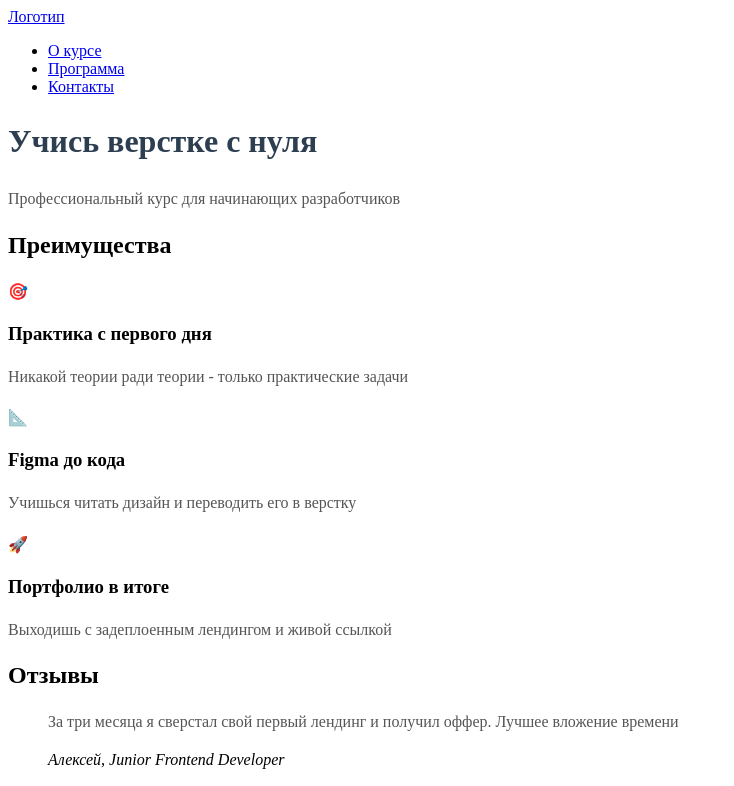
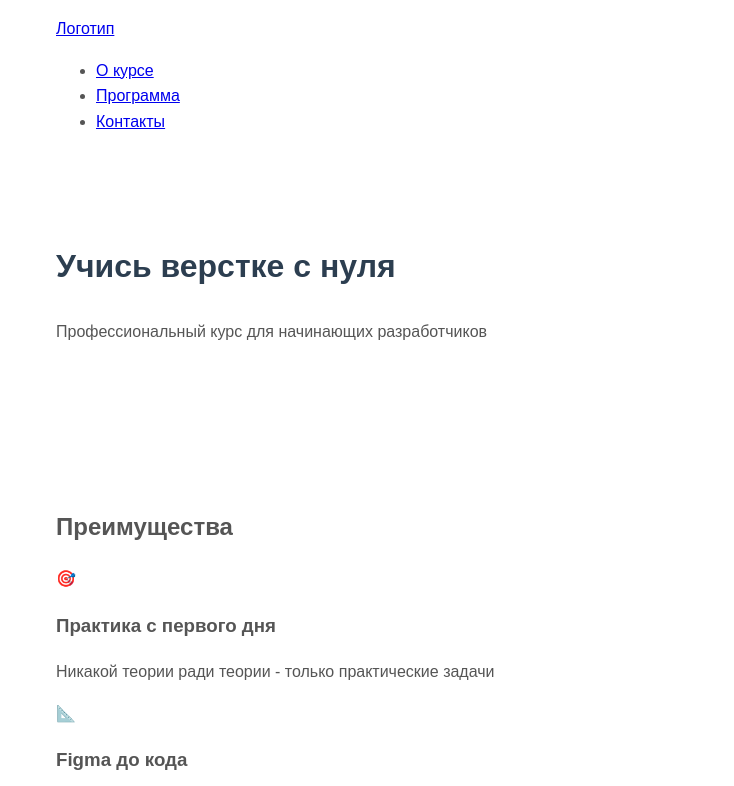
Before and after one commit to adik2012/phase-0, a plain HTML site: page index.html in a window 1280 px wide. Shown: the top 786 px of the page, without its empty margins (0-734 px from the left). Drawn offline with Linux system fonts and the light colour scheme.

Commit message:
feat: phase-3 css variables and base styles

```diff
--- a/css/style.css
+++ b/css/style.css
@@ -1,10 +1,45 @@
+*,
+*::before,
+*::after {
+  box-sizing: border-box;
+}
+:root {
+  --color-heading: #2c3e50;
+  --color-text: #555555;
+  --color-accent: #2980b9;
+
+  --font-family: "Arial", sans-serif;
+  --font-size-heading: 2rem;
+  --font-size-text: 1rem;
+
+  --max-width: 1200px;
+
+  --line-height-base: 1.6;
+
+  --spacing-sm: 0.5rem;
+  --spacing-md: 1rem;
+  --spacing-lg: 2rem;
+  --spacing-xl: 4rem;
+}
+
+body {
+  font-family: var(--font-family);
+  color: var(--color-text);
+  max-width: var(--max-width);
+  line-height: var(--line-height-base);
+  padding: var(--spacing-md);
+  margin: 0 auto;
+}
+
 h1 {
-  color: #2c3e50;
-  font-size: 2rem;
+  color: var(--color-heading);
+  font-size: var(--font-size-heading);
+}
+
+section {
+  padding: var(--spacing-xl) 0;
 }
 
 p {
-  color: #555555;
-  font-size: 1rem;
-  line-height: 1.6;
+  font-size: var(--font-size-text);
 }
```
